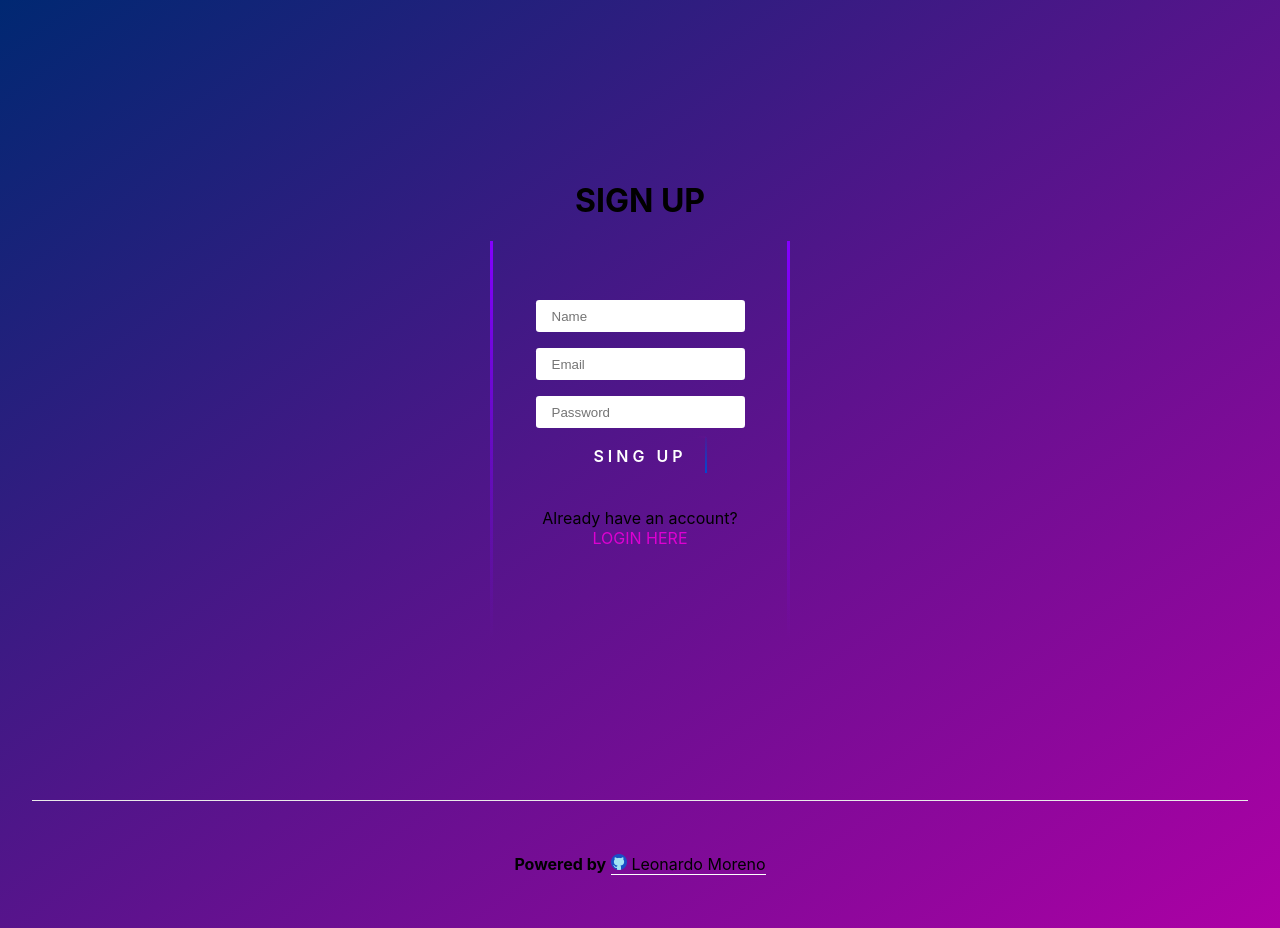
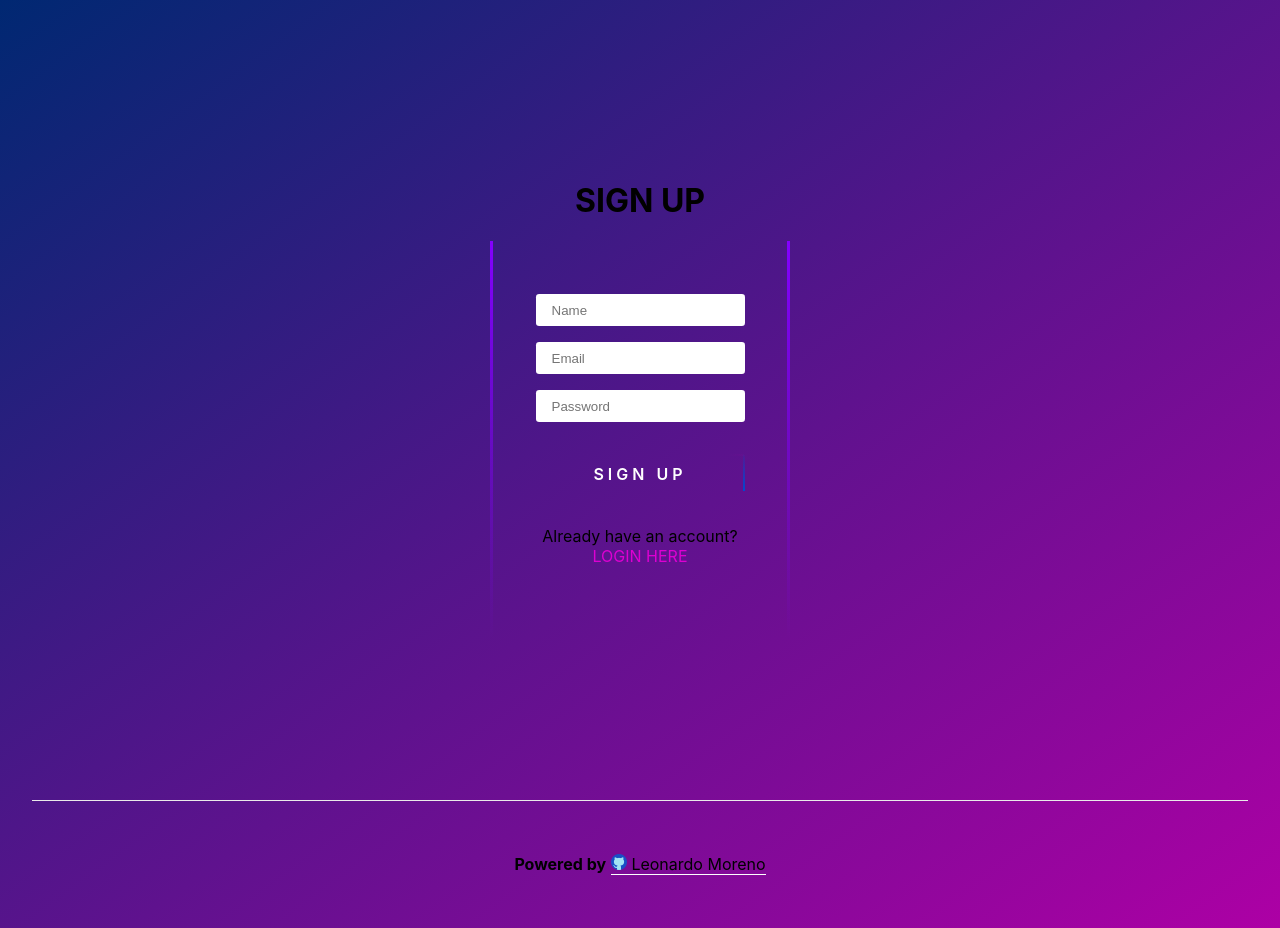
Before and after one commit to leomoreno8/basic-login, a Next.js app in the folder frontend/: page /signup in a window 1280 px wide. Built offline with nearby package versions, Linux system fonts and the light colour scheme.

Commit message:
visual adjustments in button SIGNUP/LOGIN

```diff
--- a/frontend/src/components/Login/styles.module.scss
+++ b/frontend/src/components/Login/styles.module.scss
@@ -82,5 +82,6 @@
 }
 
 .create_account_link:hover{
-    color: $white
+    color: $white;
+    transition: .5s;
 }
--- a/frontend/src/components/Signup/index.tsx
+++ b/frontend/src/components/Signup/index.tsx
@@ -10,7 +10,7 @@ import ToastError from "../ToastError/index"
 import ToastSuccess from "../ToastSuccess/index"
 import Router from 'next/router';
 
-export default function Singup() {
+export default function Signup() {
   async function handleClickRegister(values: { name: string;  email: string; password: string; }) {
 
     let URL = process.env.NEXT_PUBLIC_APIURL + "/users";
@@ -52,9 +52,9 @@ export default function Singup() {
 
 
     return (
-      <div className={styles.singup_container}>
-        {/* SINGUP BOX  */}
-        <div className={styles.singup_box}>
+      <div className={styles.signup_container}>
+        {/* SIGNUP BOX  */}
+        <div className={styles.signup_box}>
           <Formik
           initialValues={{'name': '', 'email': '', 'password': ''}}
           onSubmit={handleClickRegister}
@@ -88,9 +88,9 @@ export default function Singup() {
                 />
               </div>
 
-              <div className={styles.button_login_box}>
+              <div className={styles.button_signup_box}>
                 <button type="submit">
-                  <ShadowButton text='SING UP'/>
+                  <ShadowButton text='SIGN UP'/>
                 </button>
               </div>
             </Form>
--- a/frontend/src/components/Signup/styles.module.scss
+++ b/frontend/src/components/Signup/styles.module.scss
@@ -1,6 +1,6 @@
 @import '../../styles/variables.scss';
 
-.singup_container {
+.signup_container {
     width: 300px;
     height: 400px;
     border-radius: 1rem;
@@ -20,12 +20,12 @@
     ) 1 100%;
 }
 
-.singup_box {
+.signup_box {
     display: flex;
     flex-direction: column;
 }
 
-.singup_box input {
+.signup_box input {
     background-color: $white;
     border-color: none;
     color: $black;
@@ -37,7 +37,7 @@
     margin-bottom: 0.5rem;
 }
 
-.button_singup_box {
+.button_signup_box {
     display: flex;
     flex-direction: row;
     justify-content: space-between;
@@ -48,23 +48,23 @@
     margin-top: 2rem;
 }
 
-.button_singup_box a {
+.button_signup_box a {
     color: $black;
     font-size: 0.8rem;
 }
 
-.button_singup_box button {
+.button_signup_box button {
     width: 100%;
 }
 
-.singup_box .inputs_container input {
+.signup_box .inputs_container input {
     display: flex;
     flex-direction: column;
     margin-top: 1rem;
 }
 
-.singup_box .inputs_container input:focus ~ span,
-.singup_box .inputs_container input:valid ~ span {
+.signup_box .inputs_container input:focus ~ span,
+.signup_box .inputs_container input:valid ~ span {
     left: 0;
     color: $white;
     font-size: 1rem;
@@ -82,5 +82,6 @@
 }
 
 .create_account_link:hover{
-    color: $white
+    color: $white;
+    transition: .5s;
 }
--- a/frontend/src/pages/signup/index.tsx
+++ b/frontend/src/pages/signup/index.tsx
@@ -2,7 +2,7 @@ import type { NextPage } from 'next'
 import Head from 'next/head'
 import Footer from '../../components/Footer'
 import styles from '../../styles/Home.module.scss'
-import Singup from '../../components/Signup/index';
+import Signup from '../../components/Signup/index';
 
 const Home: NextPage = () => {
   return (
@@ -15,7 +15,7 @@ const Home: NextPage = () => {
 
       <main className={styles.main}>
         <h1>SIGN UP</h1>
-        <Singup />
+        <Signup />
       </main>
       <Footer />
     </div>
```
